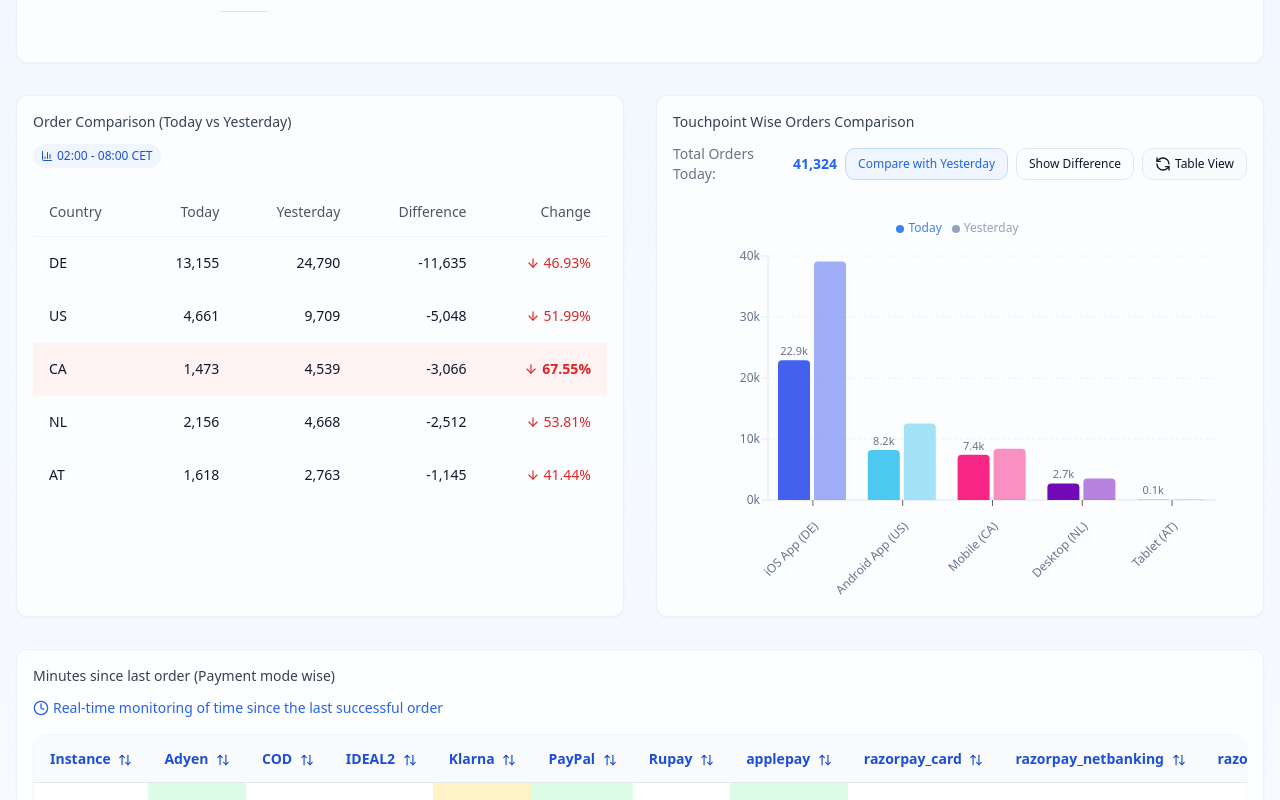
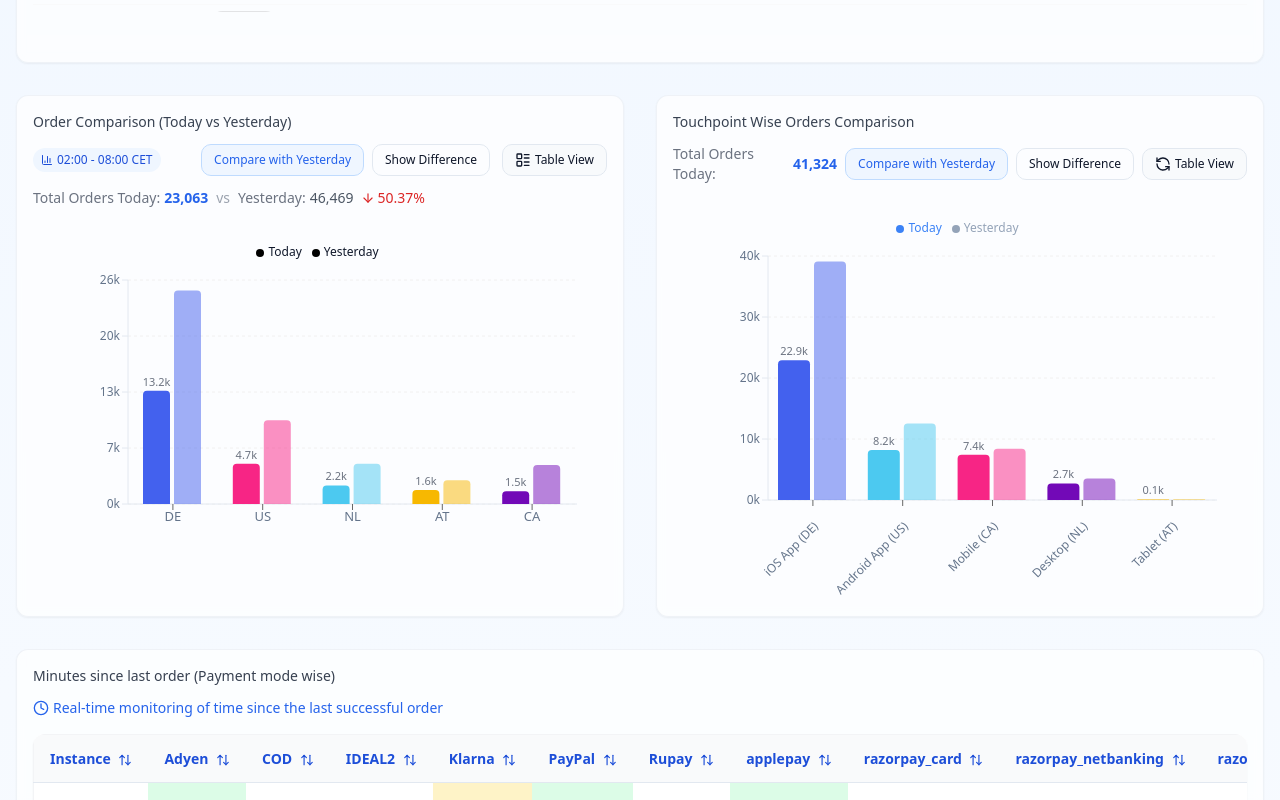
Before and after one commit to skawsh/smart-dashboard-harmony-64, a React (Vite) app: page / in a window 1280 px wide. Shown: the part 702-1502 px from the top of the page. Built offline with nearby package versions, Linux system fonts and the light colour scheme.

Commit message:
Convert Order Comparison to graph
Converts the Order Comparison table into an interactive graph for better visualization.

```diff
--- a/src/components/dashboard/OrderMetrics.tsx
+++ b/src/components/dashboard/OrderMetrics.tsx
@@ -1,8 +1,12 @@
 
-import React from 'react';
-import { ArrowDownIcon, BarChart3Icon } from 'lucide-react';
+import React, { useState } from 'react';
+import { ArrowDownIcon, ArrowUpIcon, BarChart3Icon, LayoutListIcon } from 'lucide-react';
 import { Tooltip, TooltipContent, TooltipProvider, TooltipTrigger } from '@/components/ui/tooltip';
 import { Table, TableBody, TableCell, TableHead, TableHeader, TableRow } from '@/components/ui/table';
+import { BarChart, Bar, XAxis, YAxis, CartesianGrid, ResponsiveContainer, Legend, Cell, LabelList } from 'recharts';
+import { Button } from '@/components/ui/button';
+import { ChartContainer, ChartTooltip, ChartTooltipContent } from '@/components/ui/chart';
+import { cn } from '@/lib/utils';
 
 interface OrderComparisonData {
   country: string;
@@ -21,16 +25,223 @@ const orderData: OrderComparisonData[] = [
   { country: 'AT', today: 1618, yesterday: 2763, difference: -1145, percentage: -41.44 },
 ];
 
+// Chart colors configuration
+const chartConfig = {
+  DE: { color: '#4361EE', label: 'Germany' },
+  US: { color: '#F72585', label: 'United States' },
+  CA: { color: '#7209B7', label: 'Canada' },
+  NL: { color: '#4CC9F0', label: 'Netherlands' },
+  AT: { color: '#F7B801', label: 'Austria' },
+};
+
+// Helper function to get a lighter version of a color for the "Yesterday" bars
+const getLighterColor = (color: string): string => {
+  return `${color}80`; // 80 is the hex for 50% opacity
+};
+
 const OrderMetrics: React.FC = () => {
+  const [viewMode, setViewMode] = useState<'chart' | 'table'>('chart');
+  const [comparison, setComparison] = useState<'yesterday' | 'difference'>('yesterday');
+
+  // Transform and sort data for the chart
+  const chartData = [...orderData]
+    .sort((a, b) => b.today - a.today)
+    .map(item => ({
+      ...item,
+      countryName: chartConfig[item.country as keyof typeof chartConfig]?.label || item.country,
+      displayName: `${item.country} (${chartConfig[item.country as keyof typeof chartConfig]?.label || item.country})`,
+    }));
+
+  // Function to format values in the chart safely
+  const formatValueSafely = (value: number | string | undefined): string => {
+    if (typeof value === 'number') {
+      return value >= 1000 ? `${(value / 1000).toFixed(1)}k` : value.toString();
+    }
+    return value?.toString() || '0';
+  };
+
+  // Get bar color based on country code
+  const getBarColor = (country: string): string => {
+    return chartConfig[country as keyof typeof chartConfig]?.color || '#94a3b8';
+  };
+
+  // Calculate the total numbers for the chart
+  const totalToday = chartData.reduce((sum, item) => sum + item.today, 0);
+  const totalYesterday = chartData.reduce((sum, item) => sum + item.yesterday, 0);
+  const totalDifference = totalToday - totalYesterday;
+  const totalPercentage = (totalDifference / totalYesterday) * 100;
+
   return (
     <div className="w-full">
-      <div className="mb-3">
-        <div className="inline-flex items-center gap-1 bg-blue-50 text-blue-700 text-xs font-medium px-2 py-1 rounded-full mb-2">
+      <div className="mb-3 flex justify-between items-center">
+        <div className="inline-flex items-center gap-1 bg-blue-50 text-blue-700 text-xs font-medium px-2 py-1 rounded-full">
           <BarChart3Icon size={12} />
           <span>02:00 - 08:00 CET</span>
         </div>
+        <div className="flex items-center gap-3">
+          <div className="flex items-center gap-2">
+            <Button
+              variant="outline"
+              size="sm"
+              className={cn(
+                "text-xs px-3 py-1 h-8",
+                comparison === 'yesterday' ? "bg-blue-50 text-blue-600 border-blue-200" : "bg-transparent"
+              )}
+              onClick={() => setComparison('yesterday')}
+            >
+              Compare with Yesterday
+            </Button>
+            <Button
+              variant="outline"
+              size="sm"
+              className={cn(
+                "text-xs px-3 py-1 h-8",
+                comparison === 'difference' ? "bg-blue-50 text-blue-600 border-blue-200" : "bg-transparent"
+              )}
+              onClick={() => setComparison('difference')}
+            >
+              Show Difference
+            </Button>
+          </div>
+          <Button
+            variant="outline"
+            size="sm"
+            className="gap-1 text-xs px-3 py-1 h-8"
+            onClick={() => setViewMode(viewMode === 'chart' ? 'table' : 'chart')}
+          >
+            {viewMode === 'chart' ? <LayoutListIcon size={14} /> : <BarChart3Icon size={14} />}
+            {viewMode === 'chart' ? 'Table View' : 'Chart View'}
+          </Button>
+        </div>
       </div>
 
+      <div className="flex justify-between mb-4">
+        <div className="flex items-center text-sm text-gray-500">
+          <span className="font-medium">Total Orders Today:</span>
+          <span className="ml-1 font-bold text-blue-600">
+            {totalToday.toLocaleString()}
+          </span>
+          <span className="mx-2 text-gray-400">vs</span>
+          <span className="font-medium">Yesterday:</span>
+          <span className="ml-1 font-medium text-gray-600">
+            {totalYesterday.toLocaleString()}
+          </span>
+          <span className="ml-2 flex items-center gap-0.5 text-red-600 font-medium">
+            <ArrowDownIcon size={14} />
+            {Math.abs(totalPercentage).toFixed(2)}%
+          </span>
+        </div>
+      </div>
+
+      {viewMode === 'chart' ? (
+        <ChartContainer
+          className="w-full h-[350px]"
+          config={chartConfig}
+        >
+          <ResponsiveContainer width="100%" height="100%">
+            <BarChart
+              data={chartData}
+              margin={{ top: 20, right: 30, left: 35, bottom: 40 }}
+              barCategoryGap={15}
+              barGap={comparison === 'difference' ? 0 : 4}
+            >
+              <CartesianGrid strokeDasharray="3 3" vertical={false} stroke="#f0f0f0" />
+              <XAxis
+                dataKey="country"
+                tick={{ fontSize: 13, fill: "#64748b", fontWeight: 500 }}
+                axisLine={{ stroke: "#e2e8f0" }}
+              />
+              <YAxis
+                tick={{ fontSize: 12, fill: "#64748b" }}
+                tickFormatter={(value) => typeof value === 'number' ? `${(value / 1000).toFixed(0)}k` : `${value}`}
+                axisLine={{ stroke: "#e2e8f0" }}
+                tickLine={{ stroke: "#e2e8f0" }}
+              />
+              <ChartTooltip
+                cursor={{ fill: 'rgba(224, 231, 255, 0.2)' }}
+                content={
+                  <ChartTooltipContent
+                    labelKey="country"
+                    formatter={(value, name) => {
+                      if (name === 'percentage') return [`${typeof value === 'number' ? value.toFixed(2) : value}%`, 'Change'];
+                      if (name === 'countryName') return [value, 'Country'];
+                      return [value ? value.toLocaleString() : '0', name];
+                    }}
+                  />
+                }
+              />
+              <Legend
+                verticalAlign="top"
+                height={36}
+                iconType="circle"
+                iconSize={8}
+                formatter={(value) => <span className="text-xs font-medium">{value}</span>}
+              />
+
+              <Bar
+                dataKey="today"
+                name="Today"
+                radius={[4, 4, 0, 0]}
+                maxBarSize={45}
+              >
+                {chartData.map((entry, index) => (
+                  <Cell key={`cell-${index}`} fill={getBarColor(entry.country)} />
+                ))}
+                <LabelList
+                  dataKey="today"
+                  position="top"
+                  formatter={(value: any) => formatValueSafely(value)}
+                  style={{ fontSize: 11, fill: '#6b7280', fontWeight: 500 }}
+                />
+              </Bar>
+
+              {comparison === 'yesterday' ? (
+                <Bar
+                  dataKey="yesterday"
+                  name="Yesterday"
+                  radius={[4, 4, 0, 0]}
+                  maxBarSize={45}
+                >
+                  {chartData.map((entry, index) => (
+                    <Cell
+                      key={`cell-yesterday-${index}`}
+                      fill={getLighterColor(getBarColor(entry.country))}
+                    />
+                  ))}
+                </Bar>
+              ) : (
+                <Bar
+                  dataKey="difference"
+                  name="Difference"
+                  radius={[4, 4, 0, 0]}
+                  maxBarSize={45}
+                >
+                  {chartData.map((entry, index) => (
+                    <Cell
+                      key={`cell-difference-${index}`}
+                      fill="#ef4444"
+                    />
+                  ))}
+                  <LabelList
+                    dataKey="difference"
+                    position="top"
+                    formatter={(value: any) => {
+                      if (typeof value === 'number') {
+                        const formattedValue = Math.abs(value) >= 1000
+                          ? `-${(Math.abs(value) / 1000).toFixed(1)}k`
+                          : `-${Math.abs(value)}`;
+                        return formattedValue;
+                      }
+                      return value?.toString() || '0';
+                    }}
+                    style={{ fontSize: 11, fontWeight: 500, fill: '#ef4444' }}
+                  />
+                </Bar>
+              )}
+            </BarChart>
+          </ResponsiveContainer>
+        </ChartContainer>
+      ) : (
         <div>
           <Table>
             <TableHeader>
@@ -43,15 +254,26 @@ const OrderMetrics: React.FC = () => {
               </TableRow>
             </TableHeader>
             <TableBody>
-            {orderData.map((item, index) => (
+              {chartData.map((item, index) => (
                 <TableRow
                   key={index}
                   className={`border-b border-gray-50 hover:bg-gray-50/50 ${item.country === 'CA' ? 'bg-red-50' : ''}`}
                 >
-                <TableCell className="font-medium">{item.country}</TableCell>
+                  <TableCell className="font-medium">
+                    <span
+                      className="flex items-center gap-2"
+                      style={{ color: getBarColor(item.country) }}
+                    >
+                      <span
+                        className="inline-block w-3 h-3 rounded-full"
+                        style={{ backgroundColor: getBarColor(item.country) }}
+                      ></span>
+                      {item.country} <span className="text-xs text-gray-500">({chartConfig[item.country as keyof typeof chartConfig]?.label})</span>
+                    </span>
+                  </TableCell>
                   <TableCell className="text-right">{item.today.toLocaleString()}</TableCell>
                   <TableCell className="text-right">{item.yesterday.toLocaleString()}</TableCell>
-                <TableCell className="text-right">{item.difference.toLocaleString()}</TableCell>
+                  <TableCell className="text-right font-medium text-red-600">{item.difference.toLocaleString()}</TableCell>
                   <TableCell className="text-right">
                     <TooltipProvider>
                       <Tooltip>
@@ -71,6 +293,7 @@ const OrderMetrics: React.FC = () => {
             </TableBody>
           </Table>
         </div>
+      )}
     </div>
   );
 };
```
Lines whose indentation alone changed are shown as unchanged.
